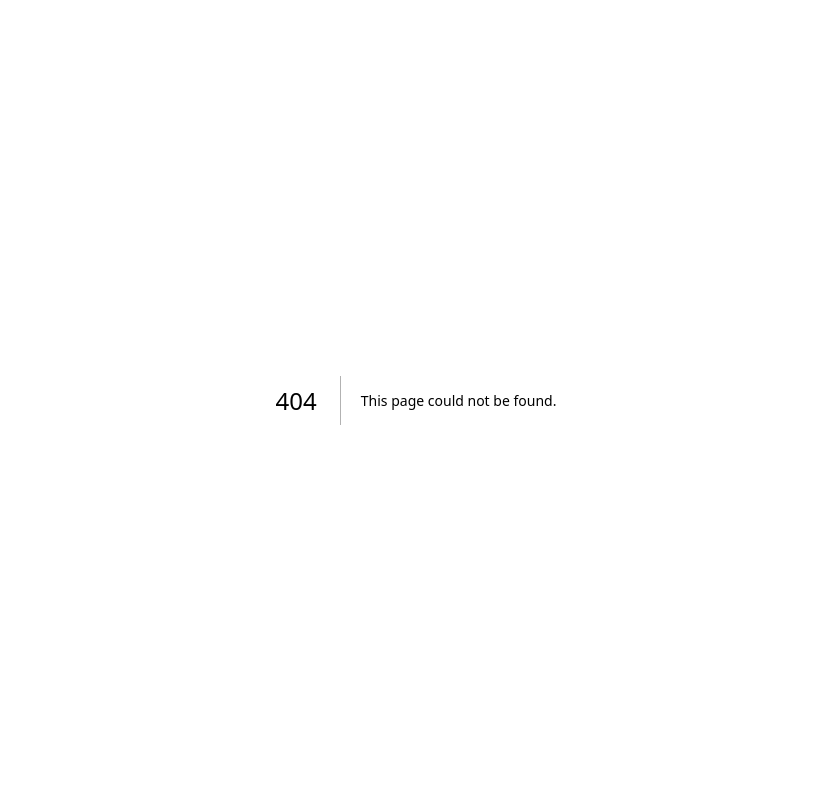
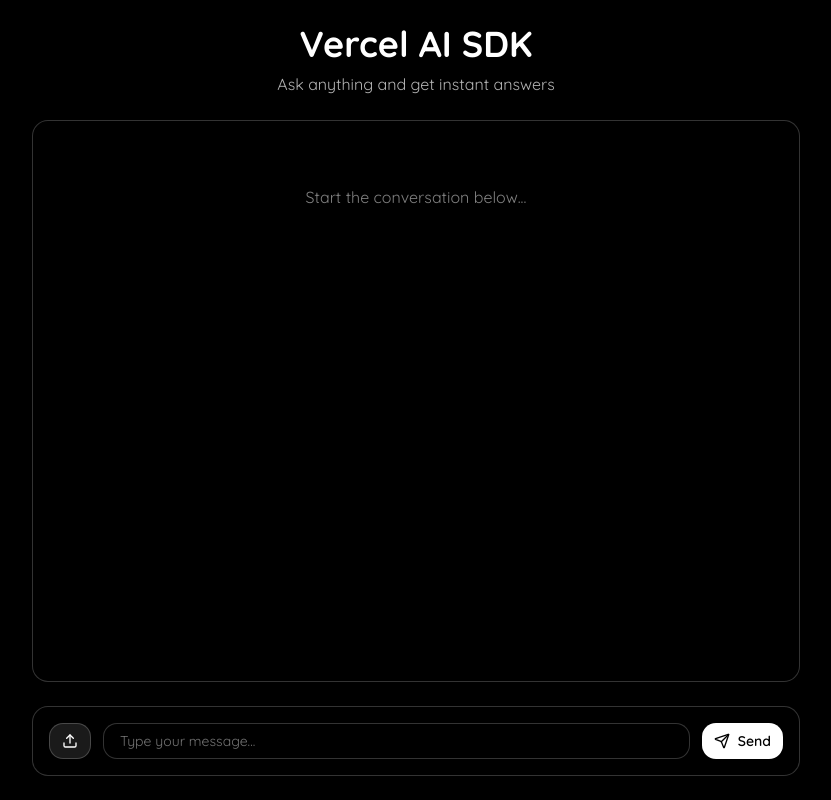
Before and after one commit to priyansh-narang2308/VercelAI-SDK-Crash-Course, a Next.js app: page /ui/multi-modal-chat in a window 1280 px wide. Before the commit this address had no page. Shown: the whole page, without its empty margins (224-1055 px from the left). Built offline with nearby package versions, Linux system fonts and the light colour scheme.

Commit message:
Skipping the image part

```diff
--- /dev/null
+++ b/src/app/api/multi-modal-chat/route.ts
@@ -0,0 +1,18 @@
+import { openai } from "@ai-sdk/openai";
+import { convertToModelMessages, streamText, UIMessage } from "ai";
+
+export async function POST(req: Request) {
+  try {
+    const { messages }: { messages: UIMessage[] } = await req.json();
+
+    const result = streamText({
+      model: openai("gpt-4o-mini"),
+      messages: convertToModelMessages(messages),
+    });
+
+    return result.toUIMessageStreamResponse();
+  } catch (error) {
+    console.log("Error streaming chat completion: ", error);
+    return new Response("failed to stream chat response", { status: 500 });
+  }
+}
--- /dev/null
+++ b/src/app/ui/multi-modal-chat/page.tsx
@@ -0,0 +1,151 @@
+"use client";
+
+import { Button } from "@/components/ui/button";
+import { Input } from "@/components/ui/input";
+import { useChat } from "@ai-sdk/react";
+import { DefaultChatTransport } from "ai";
+import { useRef, useState } from "react";
+import { Upload, Send, StopCircle } from "lucide-react";
+
+const MultiModalChat = () => {
+  const [input, setInput] = useState("");
+  const [files, setFiles] = useState<FileList | undefined>(undefined);
+  const fileRef = useRef<HTMLInputElement>(null);
+
+  const { messages, status, error, stop } = useChat({
+    transport: new DefaultChatTransport({
+      api: "/api/multi-modal-chat",
+    }),
+  });
+
+  return (
+    <div className="flex justify-center bg-black h-screen p-6 text-white">
+      <div className="flex flex-col w-full max-w-3xl">
+        <header className="text-center mb-6">
+          <h1 className="text-4xl font-bold">Vercel AI SDK</h1>
+          <p className="text-white/70 mt-2">
+            Ask anything and get instant answers
+          </p>
+        </header>
+
+        {error && (
+          <div className="bg-red-600/20 text-red-400 border border-red-600/40 rounded-xl p-3 text-sm mb-4 text-center">
+            {error.message}
+          </div>
+        )}
+
+        <div className="flex-1 overflow-y-auto bg-black border border-white/20 rounded-2xl p-6 shadow-inner flex flex-col gap-4">
+          {messages.length === 0 && (
+            <div className="text-white/50 text-center mt-10">
+              Start the conversation below...
+            </div>
+          )}
+
+          {messages.map((mess) => (
+            <div key={mess.id} className="flex flex-col gap-1">
+              <div
+                className={`text-xs ${
+                  mess.role === "user"
+                    ? "self-end text-white/60"
+                    : "self-start text-white/60"
+                }`}
+              >
+                {mess.role === "user" ? "You" : "AI"}
+              </div>
+              <div
+                className={`px-4 py-3 rounded-2xl max-w-[80%] break-words shadow-md ${
+                  mess.role === "user"
+                    ? "self-end bg-white text-black rounded-br-none"
+                    : "self-start bg-white/10 text-white rounded-bl-none border border-white/20"
+                }`}
+              >
+                {mess.parts.map((part, index) =>
+                  part.type === "text" ? (
+                    <p
+                      key={`${mess.id}-${index}`}
+                      className="text-sm leading-relaxed whitespace-pre-wrap"
+                    >
+                      {part.text}
+                    </p>
+                  ) : null
+                )}
+              </div>
+            </div>
+          ))}
+
+          {(status === "submitted" || status === "streaming") && (
+            <div className="flex flex-col gap-1 self-start">
+              <div className="text-xs text-white/60">AI:</div>
+              <div className="bg-white/10 text-white px-4 py-3 rounded-2xl rounded-bl-none border border-white/20 flex items-center gap-2 w-fit">
+                <div className="flex gap-1 animate-pulse">
+                  <span className="w-2 h-2 bg-white/60 rounded-full"></span>
+                  <span className="w-2 h-2 bg-white/60 rounded-full delay-150"></span>
+                  <span className="w-2 h-2 bg-white/60 rounded-full delay-300"></span>
+                </div>
+              </div>
+            </div>
+          )}
+        </div>
+
+        <form className="flex items-center gap-3 mt-6 bg-black border border-white/20 rounded-2xl p-4 shadow-lg">
+          <div className="relative">
+            <input
+              type="file"
+              multiple
+              ref={fileRef}
+              onChange={(e) => setFiles(e.target.files || undefined)}
+              className="hidden"
+            />
+            <Button
+              type="button"
+              onClick={() => fileRef.current?.click()}
+              className="bg-white/10 cursor-pointer hover:bg-white/20 border border-white/20 rounded-xl p-3"
+            >
+              <Upload className="w-5 h-5 text-white" />
+            </Button>
+          </div>
+
+          <Input
+            value={input}
+            onChange={(e) => setInput(e.target.value)}
+            placeholder="Type your message..."
+            className="flex-1 bg-black text-white placeholder-white/50 focus:ring-2 focus:ring-white rounded-xl py-4 px-4 border border-white/20"
+          />
+
+          {status === "submitted" || status === "streaming" ? (
+            <Button
+              onClick={stop}
+              type="button"
+              className="bg-red-500 cursor-pointer hover:bg-red-600 text-white px-6 py-3 rounded-xl font-semibold flex items-center gap-2"
+            >
+              <StopCircle className="w-5 h-5" /> Stop
+            </Button>
+          ) : (
+            <Button
+              type="submit"
+              disabled={status !== "ready"}
+              className="bg-white cursor-pointer text-black px-6 py-3 rounded-xl font-semibold hover:bg-white/90 transition-all disabled:opacity-50 flex items-center gap-2"
+            >
+              <Send className="w-5 h-5" /> Send
+            </Button>
+          )}
+        </form>
+
+        {files && files.length > 0 && (
+          <div className="mt-3 flex flex-wrap gap-2 text-sm text-white/80">
+            {Array.from(files).map((file, i) => (
+              <div
+                key={i}
+                className="px-3 py-2 bg-white/10 border border-white/20 rounded-lg text-xs"
+              >
+                {file.name}
+              </div>
+            ))}
+          </div>
+        )}
+      </div>
+    </div>
+  );
+};
+
+export default MultiModalChat;
```
